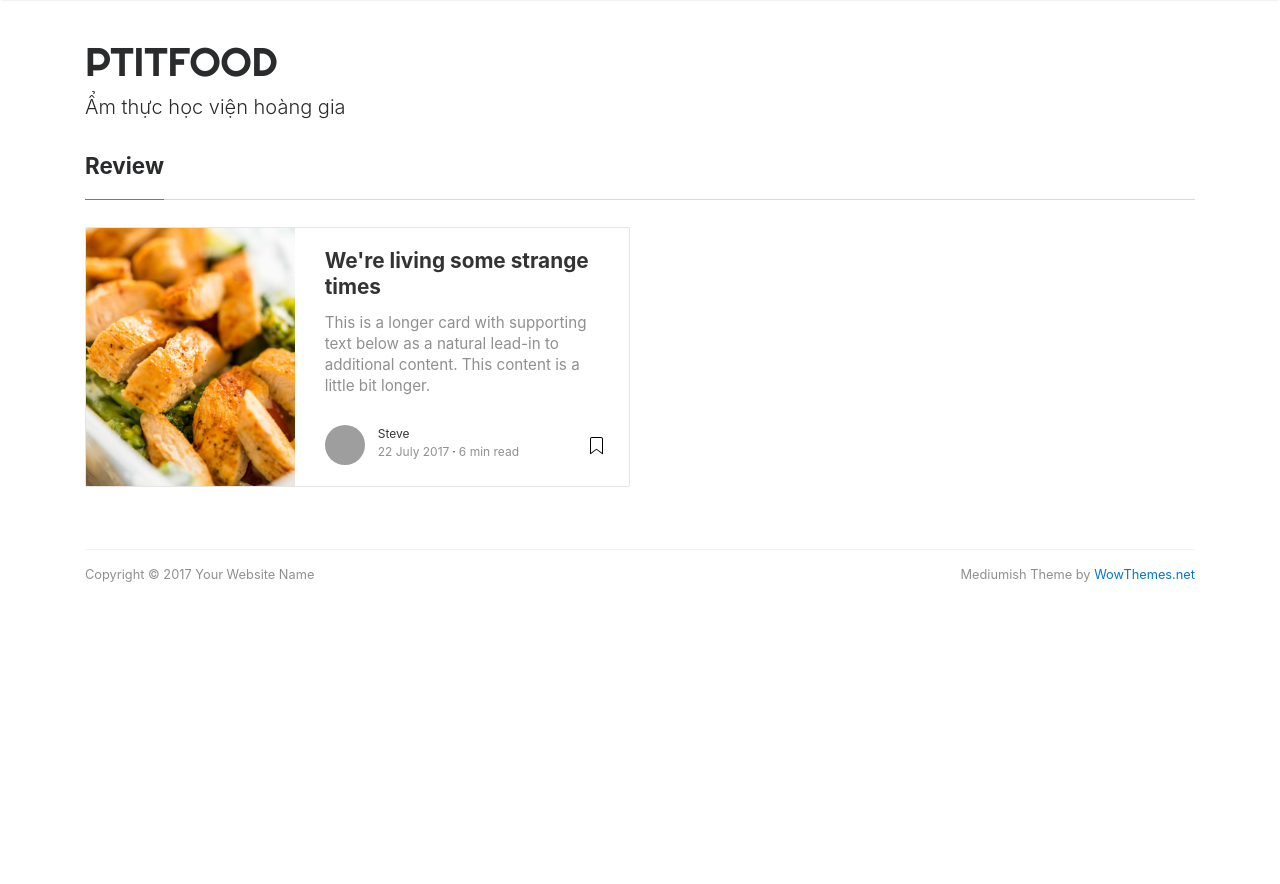
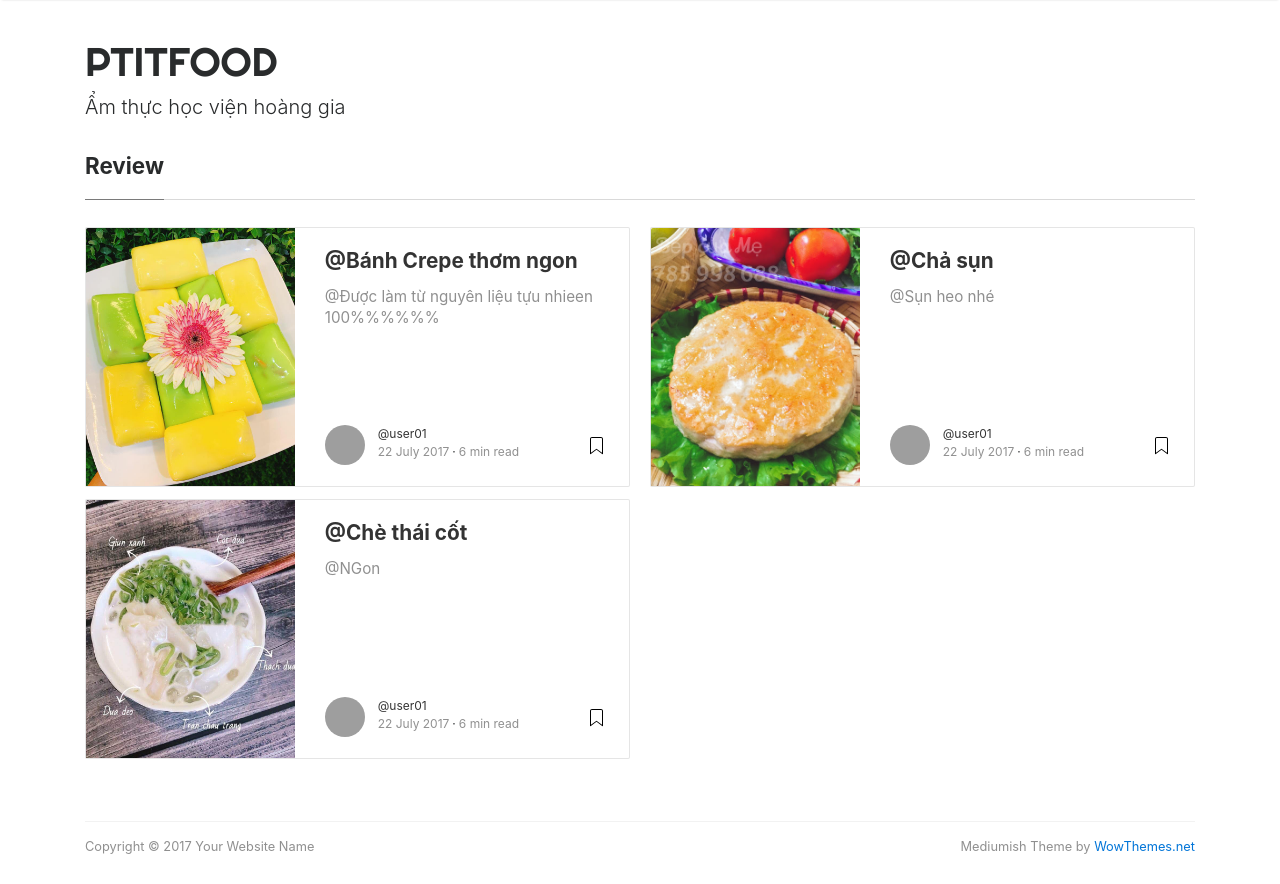
Before and after one commit to clintam123/python11_btl, a Django app: page / in a window 1280 px wide. Shown: the part 56-940 px from the top of the page. Before the commit the page ends 638 px from the top, so only its background shows below. Run offline with Django 3.2, Linux system fonts and the light colour scheme; data comes from the database, SQL or seed files in the repository; both versions use the stored data as it was after the commit; some libraries are stand-ins or nearby versions; grey boxes are pictures that could not be loaded.

Commit message:
tiep tuc update -_-

```diff
--- a/bf_env/pyvenv.cfg
+++ b/bf_env/pyvenv.cfg
@@ -1,3 +1,3 @@
-home = C:\Users\congd\AppData\Local\Programs\Python\Python39 # change your path to python
+home = C:\Users\congd\AppData\Local\Programs\Python\Python39
 include-system-site-packages = false
 version = 3.9.6
--- a/blog_food/settings.py
+++ b/blog_food/settings.py
@@ -125,8 +125,9 @@ USE_TZ = True
 STATIC_URL = '/static/'
 STATIC_ROOT = os.path.join(BASE_DIR, 'staticfiles')
 STATICFILES_DIRS = (os.path.join(BASE_DIR, 'static'),)
+
 # Default primary key field type
 # https://docs.djangoproject.com/en/3.2/ref/settings/#default-auto-field
 
-
-DEFAULT_AUTO_FIELD = 'django.db.models.BigAutoField'
+MEDIA_URL = '/media/'
+MEDIA_ROOT = os.path.join(BASE_DIR, 'media')
--- a/blog_foods/models.py
+++ b/blog_foods/models.py
@@ -1,5 +1,5 @@
 from django.db import models
-
+from django.core.validators import MaxValueValidator, MinValueValidator
 from django.contrib.auth import get_user_model
 import uuid
 from django.db.models import enums
@@ -28,6 +28,21 @@ class Post(models.Model):
     caption = models.TextField(blank=True)
     created_at = models.DateTimeField(default=datetime.now)
     no_of_like = models.IntegerField(default=0)
+    rate = models.IntegerField(
+        default=1,
+        validators=[
+            MaxValueValidator(10),
+            MinValueValidator(0)
+        ]
+    )
+    description = models.TextField(blank=True)
+    price = models.IntegerField(
+    default=1,
+    validators=[
+        MinValueValidator(1)
+    ]
+    )
+
 
     def __str__(self):
         return self.user
--- a/blog_foods/templates/index.html
+++ b/blog_foods/templates/index.html
@@ -37,7 +37,7 @@
 			<a class="nav-link" href="index.html">Bài viết <span class="sr-only">(current)</span></a>
 			</li>
 			<li class="nav-item">
-			<a class="nav-link" href="create.html">Tạo bài viết</a>
+			<a class="nav-link" href="/python11_btl/blog_foods/templates/create.html">Tạo bài viết</a>
 			</li>
 			</li>
 			<li class="nav-item">
@@ -70,27 +70,38 @@
 		<h2><span>Review</span></h2>
 	</div>
 	<div class="card-columns listfeaturedtag">
-
+		{% for post in posts %}
 		<!-- begin post -->
 		<div class="card">
 			<div class="row">
 				<div class="col-md-5 wrapthumbnail">
 					<a href="post.html">
-						<div class="thumbnail" style="background-image:url('static/img/demopic/1.jpg');">
+
+
+
+
+
+						<div class="thumbnail" style="background-image:url('{{MEDIA_URL}}{{post.image.url}}');">
 						</div>
+
+
+
+
+
+
 					</a>
 				</div>
 				<div class="col-md-7">
 					<div class="card-block">
-						<h2 class="card-title"><a href="post.html">We're living some strange times</a></h2>
-						<h4 class="card-text">This is a longer card with supporting text below as a natural lead-in to additional content. This content is a little bit longer.</h4>
+						<h2 class="card-title"><a href="post.html">@{{post.caption}}</a></h2>
+						<h4 class="card-text">@{{post.description}}</h4>
 						<div class="metafooter">
 							<div class="wrapfooter">
 								<span class="meta-footer-thumb">
 								<a href="author.html"><img class="author-thumb" src="https://www.gravatar.com/avatar/e56154546cf4be74e393c62d1ae9f9d4?s=250&amp;d=mm&amp;r=x" alt="Sal"></a>
 								</span>
 								<span class="author-meta">
-								<span class="post-name"><a href="author.html">Steve</a></span><br/>
+								<span class="post-name"><a href="author.html">@{{post.user}}</a></span><br/>
 								<span class="post-date">22 July 2017</span><span class="dot"></span><span class="post-read">6 min read</span>
 								</span>
 								<span class="post-read-more"><a href="post.html" title="Read Story"><svg class="svgIcon-use" width="25" height="25" viewbox="0 0 25 25"><path d="M19 6c0-1.1-.9-2-2-2H8c-1.1 0-2 .9-2 2v14.66h.012c.01.103.045.204.12.285a.5.5 0 0 0 .706.03L12.5 16.85l5.662 4.126a.508.508 0 0 0 .708-.03.5.5 0 0 0 .118-.285H19V6zm-6.838 9.97L7 19.636V6c0-.55.45-1 1-1h9c.55 0 1 .45 1 1v13.637l-5.162-3.668a.49.49 0 0 0-.676 0z" fill-rule="evenodd"></path></svg></a></span>
@@ -101,7 +112,7 @@
 			</div>
 		</div>
 		<!-- end post -->
-
+		{% endfor %}
 	</div>
 	</section>
 	<!-- End Featured
--- a/blog_foods/urls.py
+++ b/blog_foods/urls.py
@@ -5,4 +5,5 @@ app_name = 'blog_foods'
 
 urlpatterns = [
     path('', views.index, name='index'),
+    path('upload/', views.upload, name='upload'),#'Upload'
 ]
--- a/blog_foods/views.py
+++ b/blog_foods/views.py
@@ -1,6 +1,12 @@
 from django.shortcuts import render
-
+from .models import Post
 # Create your views here.
 
 def index(request):
-    return render(request, 'index.html')
+    """Show all Post."""
+    posts = Post.objects.all()
+    context = {'posts': posts}
+    return render(request, 'index.html', context)
+
+def upload(request):
+    return render(request, 'upload.html')
```
Also changed, not shown: blog_foods/migrations/0004_auto_20211016_1610.py (added), blog_foods/migrations/0005_post_description.py (added), db.sqlite3, media/post_images/Bánh_crepe_sầu.jpg (added), media/post_images/Chè_thái_cốt_dừa.jpg (added), media/post_images/Chả_sụn.JPG (added).
